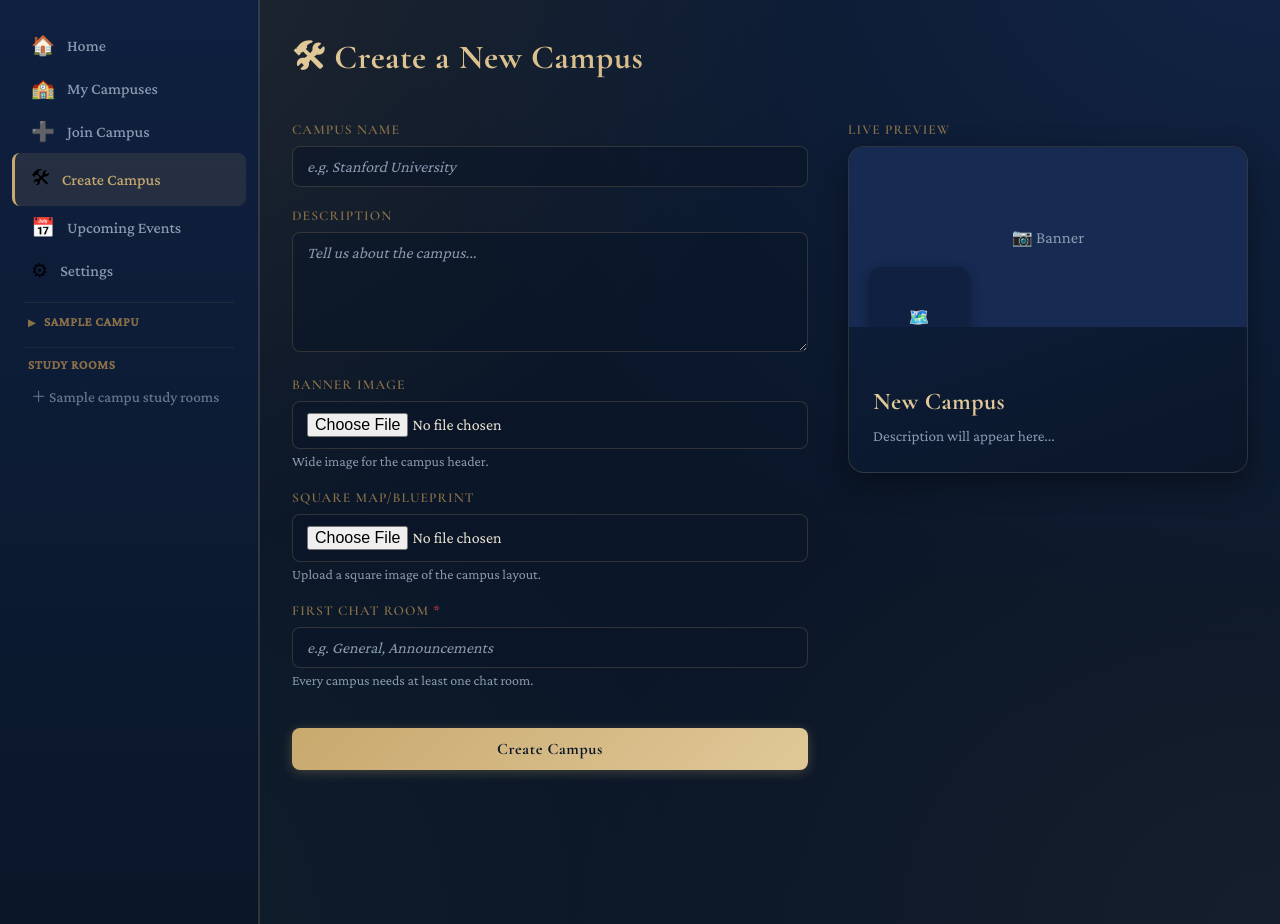
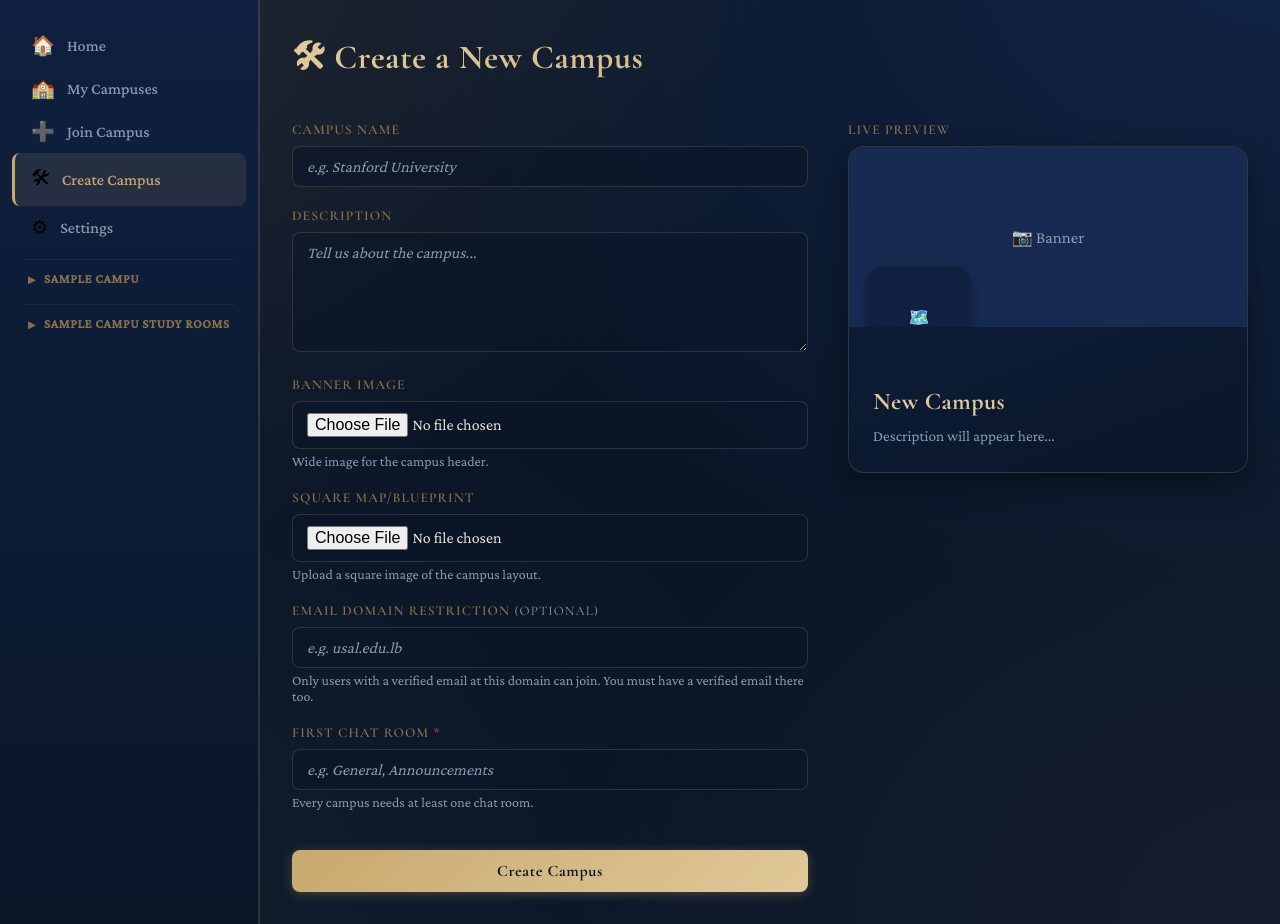
Before and after one commit to HusseinMayla/CampusNexus, a Flask app: page /create-campus in a window 1280 px wide. Shown: the part 64-988 px from the top of the page. Run offline with Flask 3, Linux system fonts and the light colour scheme; a user stored in the database is signed in; tables that the repository leaves empty hold one stand-in row (values such as "Sample post"); data that the repository does not hold is empty.

Commit message:
added email restriction on both login and joining/creating a campus + added study room page + removed upcoming events

```diff
--- a/app/study/routes.py
+++ b/app/study/routes.py
@@ -28,14 +28,9 @@ def _cleanup_expired(campus_id):
 
 def _visible_rooms(campus_id, user_id):
     _cleanup_expired(campus_id)
-    enrolled = {uc.course_code for uc in
-                UserCourse.query.filter_by(user_id=user_id, campus_id=campus_id).all()}
-    if not enrolled:
-        return []
     cutoff = datetime.utcnow() - timedelta(hours=2)
     rooms = StudyRoom.query.filter(
         StudyRoom.campus_id == campus_id,
-        StudyRoom.course_code.in_(enrolled),
         StudyRoom.session_time >= cutoff
     ).order_by(StudyRoom.session_time.asc()).all()
     result = []
--- a/app/templates/base.html
+++ b/app/templates/base.html
@@ -91,16 +91,18 @@
 
                 <!-- Study Rooms -->
                 <div class="chat-divider"></div>
-                <div class="study-section-label">Study Rooms</div>
+                <details class="chat-section">
+                    <summary><span class="chat-arrow">▶</span>Study Rooms</summary>
                     {% for sr in sidebar_study %}{% if sr.campus_id == campus.id %}
                     <a href="{{ url_for('study.room', campus_id=campus.id, room_id=sr.room_id) }}"
-                   class="base-nav-item study-room-link"
+                       class="base-nav-item chat-room-link"
                        title="{{ sr.chapter }}&#10;📍 {{ sr.location }}&#10;👥 {{ sr.member_count }}/{{ sr.max_members }}">
                         {% if sr.has_unread %}<span class="chat-dot"></span>{% endif %}
-                    {{ sr.campus_name }}: {{ sr.course_code }} - {{ sr.session_time.strftime('%I:%M %p') }}
+                        {{ sr.course_code }} - {{ sr.session_time.strftime('%I:%M %p') }}
                     </a>
                     {% endif %}{% endfor %}
-                <a href="{{ url_for('study.browse', campus_id=campus.id) }}" class="base-nav-item study-create-link">＋ Create a study room</a>
+                    <a href="{{ url_for('study.browse', campus_id=campus.id) }}" class="base-nav-item chat-join-link">＋ Browse study rooms</a>
+                </details>
             {% else %}
                 <!-- Global Sidebar -->
                 <a href="{{ url_for('main.index') }}" class="base-nav-item {% if active_page == 'home' %}active{% endif %}">
@@ -118,10 +120,6 @@
                 <a href="{{ url_for('main.create_campus') }}" class="base-nav-item {% if active_page == 'create' %}active{% endif %}">
                     <span class="base-nav-icon">🛠</span>
                     <span class="base-nav-label">Create Campus</span>
-                </a>
-                <a href="{{ url_for('events.list_events') }}" class="base-nav-item {% if active_page == 'events' %}active{% endif %}">
-                    <span class="base-nav-icon">📅</span>
-                    <span class="base-nav-label">Upcoming Events</span>
                 </a>
                 <a href="{{ url_for('main.settings') }}" class="base-nav-item {% if active_page == 'settings' %}active{% endif %}">
                     <span class="base-nav-icon">⚙</span>
@@ -143,17 +141,19 @@
                 {% endif %}
                 {% if sidebar_chat %}
                 <div class="chat-divider"></div>
-                <div class="study-section-label">Study Rooms</div>
                 {% for group in sidebar_chat %}
+                <details class="chat-section">
+                    <summary><span class="chat-arrow">▶</span>{{ group.campus_name }} Study Rooms</summary>
                     {% for sr in sidebar_study %}{% if sr.campus_id == group.campus_id %}
                     <a href="{{ url_for('study.room', campus_id=sr.campus_id, room_id=sr.room_id) }}"
-                       class="base-nav-item study-room-link"
+                       class="base-nav-item chat-room-link"
                        title="{{ sr.chapter }}&#10;📍 {{ sr.location }}&#10;👥 {{ sr.member_count }}/{{ sr.max_members }}">
                         {% if sr.has_unread %}<span class="chat-dot"></span>{% endif %}
                         {{ sr.course_code }} - {{ sr.session_time.strftime('%I:%M %p') }}
                     </a>
                     {% endif %}{% endfor %}
-                    <a href="{{ url_for('study.browse', campus_id=group.campus_id) }}" class="base-nav-item study-create-link">＋ {{ group.campus_name }} study rooms</a>
+                    <a href="{{ url_for('study.browse', campus_id=group.campus_id) }}" class="base-nav-item chat-join-link">＋ Browse study rooms</a>
+                </details>
                 {% endfor %}
                 {% endif %}
             {% endif %}
--- a/app/templates/main/create_campus.html
+++ b/app/templates/main/create_campus.html
@@ -30,6 +30,12 @@
                     <label class="base-label" for="map_image">Square Map/Blueprint</label>
                     <input type="file" id="map_image" name="map_image" class="base-input" accept="image/*" onchange="previewMap(this)">
                     <small style="color: var(--base-text-muted); display: block; margin-top: 4px;">Upload a square image of the campus layout.</small>
+                </div>
+
+                <div class="base-form-group">
+                    <label class="base-label" for="domain">Email Domain Restriction <span style="color: var(--base-text-muted); font-size: 0.82rem; font-weight: normal;">(optional)</span></label>
+                    <input type="text" id="domain" name="domain" class="base-input" placeholder="e.g. usal.edu.lb">
+                    <small style="color: var(--base-text-muted); display: block; margin-top: 4px;">Only users with a verified email at this domain can join. You must have a verified email there too.</small>
                 </div>
 
                 <div class="base-form-group">
```
Also changed, not shown: app/auth/routes.py (+4 -4 lines), app/templates/study/browse.html (+19 -52 lines), app/static/uploads/banner_Usal_usal.jpg (added). Lines whose indentation alone changed are shown as unchanged.
